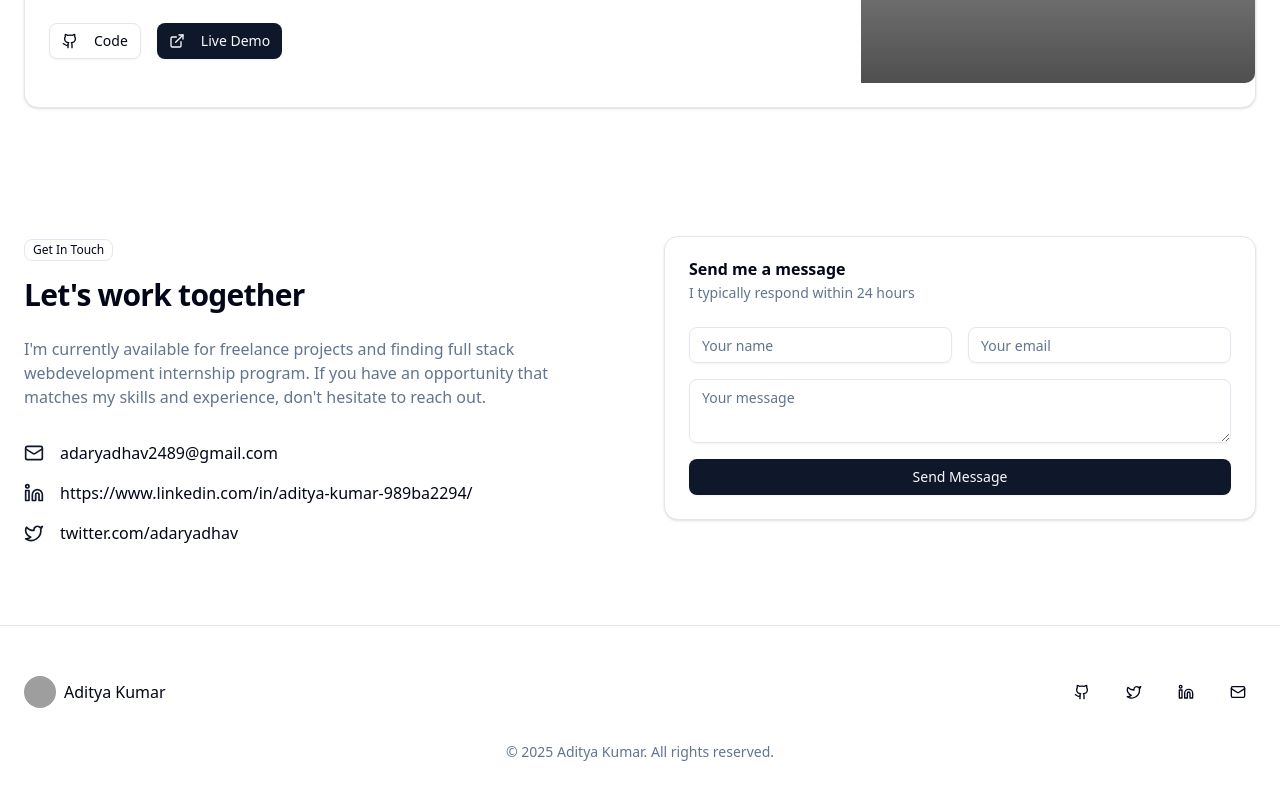
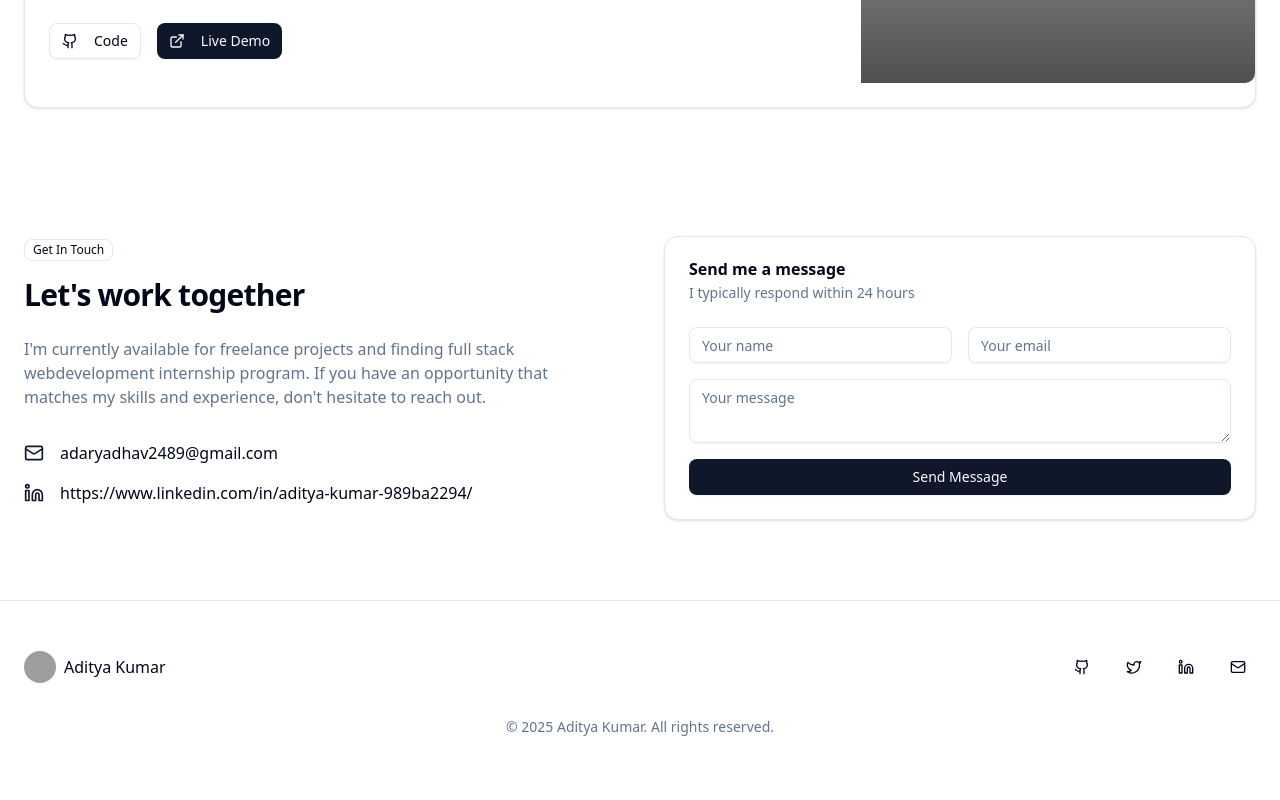
Before and after one commit to adimadhubani/portfolio11, a React (Vite) app in the folder client/: page / in a window 1280 px wide. Shown: the part 3978-4778 px from the top of the page. Built offline with nearby package versions, Linux system fonts and the light colour scheme; grey boxes are pictures that could not be loaded.

Commit message:
some update

```diff
--- a/client/src/App.jsx
+++ b/client/src/App.jsx
@@ -1,6 +1,8 @@
 import axios from 'axios';
 import { useState, useRef, useEffect } from 'react';
 import { motion, useScroll, useTransform } from 'framer-motion';
+
+import { Link } from 'react-router-dom';
 
 import {
   Github,
@@ -566,16 +568,18 @@ const App = () => {
               <div className="space-y-4">
                 <div className="flex items-center gap-4">
                   <Mail className="h-5 w-5 text-primary" />
+                  {/* <Link href='adaryadhav2489@gmail.com'>adaryadhav2489@gmail.com</Link> */}
                   <span>adaryadhav2489@gmail.com</span>
                 </div>
                 <div className="flex items-center gap-4">
                   <Linkedin className="h-5 w-5 text-primary" />
-                  <span>https://www.linkedin.com/in/aditya-kumar-989ba2294/</span>
+                  <a href="https://www.linkedin.com/in/aditya-kumar-989ba2294/">https://www.linkedin.com/in/aditya-kumar-989ba2294/</a>
+                  {/* <span>https://www.linkedin.com/in/aditya-kumar-989ba2294/</span> */}
                 </div>
-                <div className="flex items-center gap-4">
+                {/* <div className="flex items-center gap-4">
                   <Twitter className="h-5 w-5 text-primary" />
                   <span>twitter.com/adaryadhav</span>
-                </div>
+                </div> */}
               </div>
             </motion.div>
             <motion.div
--- a/client/src/main.jsx
+++ b/client/src/main.jsx
@@ -3,6 +3,7 @@ import { createRoot } from 'react-dom/client'
 import './index.css'
 import App from './App.jsx'
 import { BrowserRouter } from 'react-router-dom'
+
 
 createRoot(document.getElementById('root')).render(
   <BrowserRouter>
```
